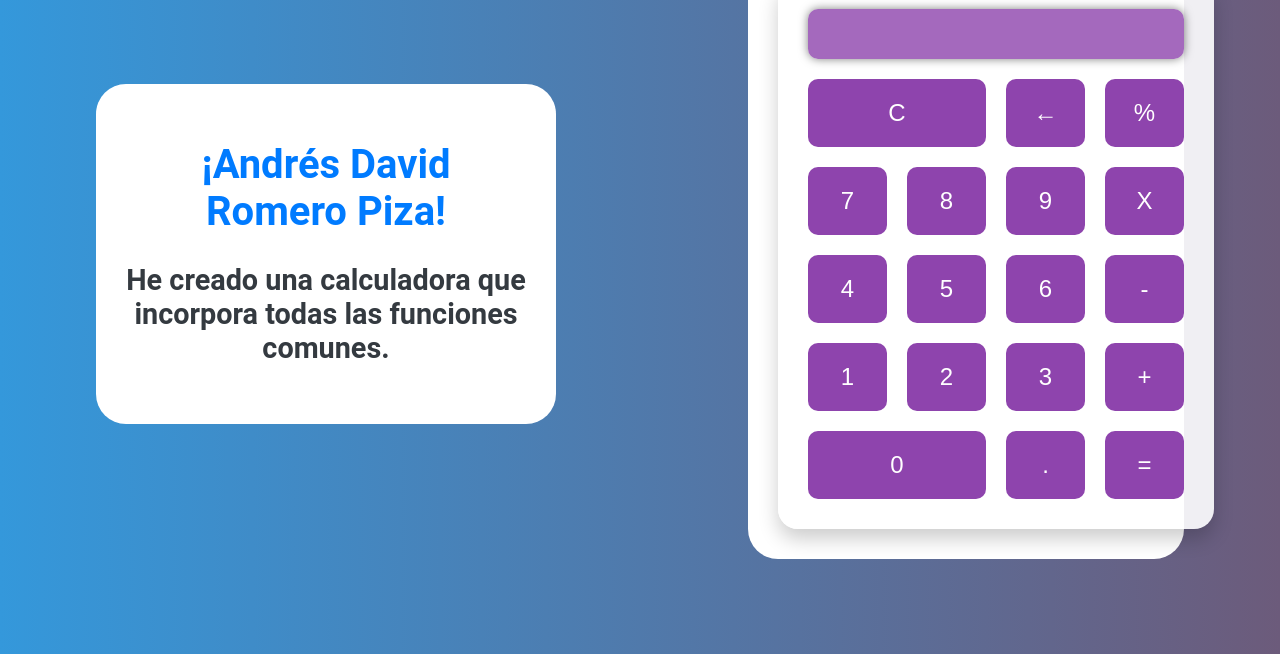
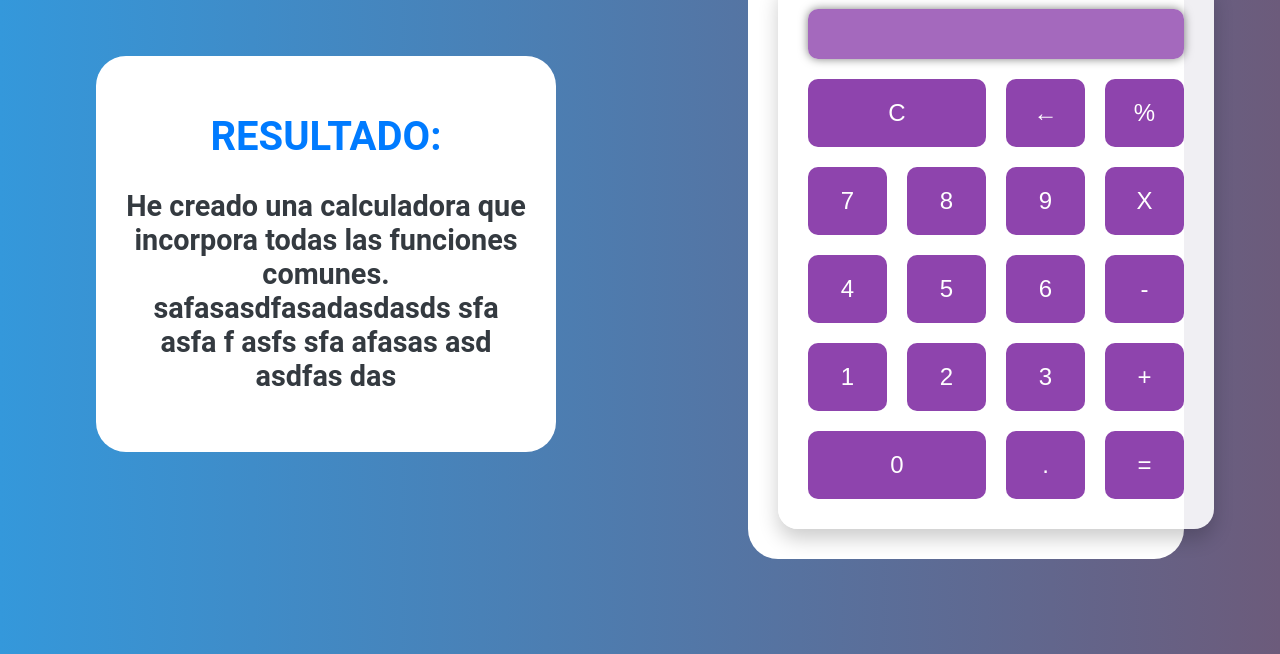
Before and after one commit to piza2712/piza2712.github.io, a plain HTML site: page index.html in a window 1280 px wide. Shown: the part 146-800 px from the top of the page. Drawn offline with Linux system fonts and the light colour scheme.

Commit message:
Update index.html

```diff
--- a/index.html
+++ b/index.html
@@ -34,14 +34,17 @@
 </div>
 
 <div class="container">
-    <h1>¡Andrés David Romero Piza!</h1>
+    <h1>RESULTADO:</h1>
     <h2>
-        <p>He creado una calculadora que incorpora todas las funciones comunes.</p>
+        <p>He creado una calculadora que incorpora todas las funciones comunes. safasasdfasadasdasds sfa asfa f asfs sfa afasas asd asdfas das </p>
     </h2>
     <h2>
         <p></p>
     </h2>
 </div>
+
+
+    </div>
 
 
     <div class="container">
```
